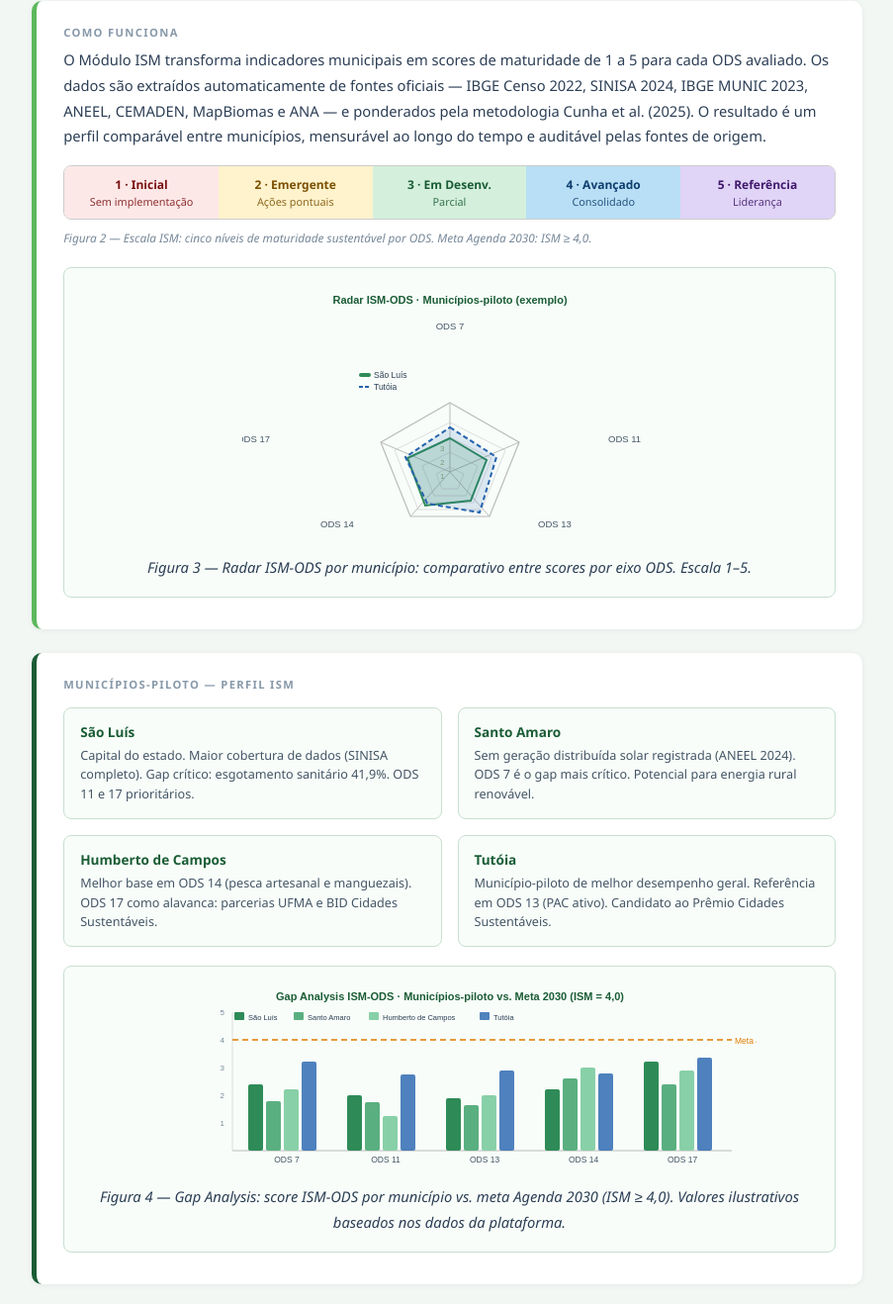
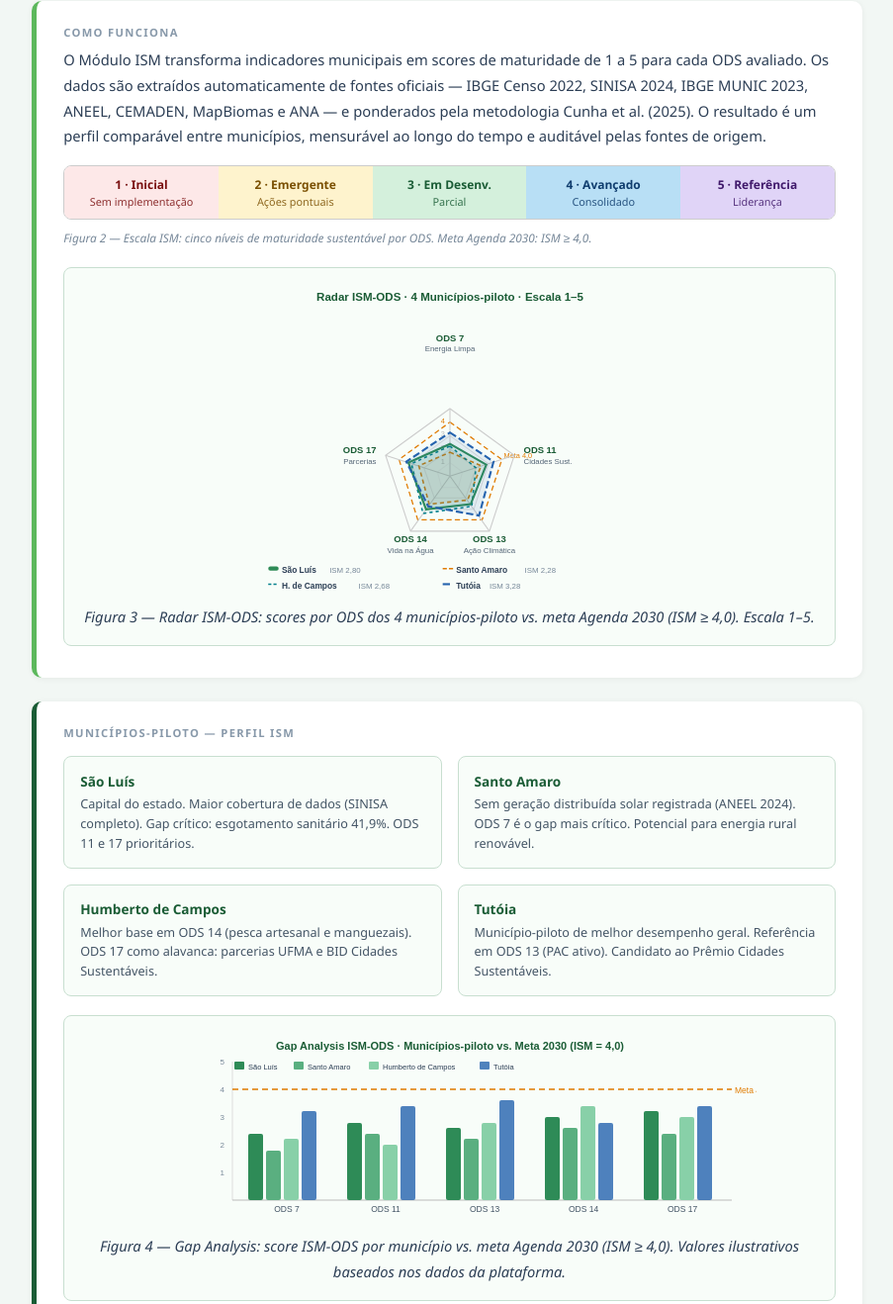
Before and after one commit to darlianecunha/radarods2, a plain HTML site: page index.html in a window 1280 px wide. Shown: the part 1193-2511 px from the top of the page at 99% size, without its empty margins (188-1091 px from the left). Drawn offline with Linux system fonts and the light colour scheme.

Commit message:
Add files via upload

```diff
--- a/index.html
+++ b/index.html
@@ -409,67 +409,67 @@
     </div>
     <p class="fig-caption" style="margin-top:0.5rem; font-style:italic; font-size:0.74rem; color:#778899;">Figura 2 — Escala ISM: cinco níveis de maturidade sustentável por ODS. Meta Agenda 2030: ISM ≥ 4,0.</p>
 
-    <!-- Figura: radar ISM por município -->
+    <!-- Figura: radar ISM por município — todos os 4 municípios-piloto -->
+    <!-- Centro (200,185), eixo 65px. Vetores: ODS7(0,-1), ODS11(0.951,-0.309), ODS13(0.588,0.809), ODS14(-0.588,0.809), ODS17(-0.951,-0.309) -->
+    <!-- Scores: SL(2.4/2.8/2.6/3.0/3.2) SA(1.8/2.4/2.2/2.6/2.4) HC(2.2/2.0/2.8/3.0/3.0) T(3.2/3.4/3.6/2.8/3.4) -->
     <div class="fig-wrap" style="margin-top:1.2rem;">
-      <svg viewBox="0 0 420 260" xmlns="http://www.w3.org/2000/svg" style="width:100%;max-width:420px;">
-        <text x="210" y="20" font-family="Arial" font-size="11" fill="#1a5c35" text-anchor="middle" font-weight="700">Radar ISM-ODS · Municípios-piloto (exemplo)</text>
-        <!-- Axes labels -->
-        <text x="210" y="46" font-family="Arial" font-size="9.5" fill="#445566" text-anchor="middle">ODS 7</text>
-        <text x="370" y="160" font-family="Arial" font-size="9.5" fill="#445566" text-anchor="start">ODS 11</text>
-        <text x="316" y="246" font-family="Arial" font-size="9.5" fill="#445566" text-anchor="middle">ODS 13</text>
-        <text x="96" y="246" font-family="Arial" font-size="9.5" fill="#445566" text-anchor="middle">ODS 14</text>
-        <text x="28" y="160" font-family="Arial" font-size="9.5" fill="#445566" text-anchor="end">ODS 17</text>
-        <!-- Center -->
-        <!-- Grid circles (5 levels) -->
-        <!-- Level 1 -->
-        <polygon points="210,185 224,192 218,207 202,207 196,192" fill="none" stroke="#ddd" stroke-width="1"/>
-        <!-- Level 2 -->
-        <polygon points="210,170 238,184 226,214 194,214 182,184" fill="none" stroke="#ddd" stroke-width="1"/>
-        <!-- Level 3 -->
-        <polygon points="210,155 252,176 234,221 186,221 168,176" fill="none" stroke="#ddd" stroke-width="1"/>
-        <!-- Level 4 -->
-        <polygon points="210,140 266,168 242,228 178,228 154,168" fill="none" stroke="#ddd" stroke-width="1"/>
-        <!-- Level 5 = outer -->
-        <polygon points="210,120 280,160 250,235 170,235 140,160" fill="none" stroke="#bbb" stroke-width="1.2"/>
-        <!-- Axes -->
-        <line x1="210" y1="190" x2="210" y2="120" stroke="#bbb" stroke-width="1"/>
-        <line x1="210" y1="190" x2="280" y2="160" stroke="#bbb" stroke-width="1"/>
-        <line x1="210" y1="190" x2="250" y2="235" stroke="#bbb" stroke-width="1"/>
-        <line x1="210" y1="190" x2="170" y2="235" stroke="#bbb" stroke-width="1"/>
-        <line x1="210" y1="190" x2="140" y2="160" stroke="#bbb" stroke-width="1"/>
-        <!-- São Luís (ISM scores: ODS7=2.4, ODS11=2.8, ODS13=2.6, ODS14=3.0, ODS17=3.2) -->
-        <!-- Mapping: score/5 * axis_length, along each axis from center 210,190 -->
-        <!-- ODS7 up: center+score*14px up = 190 - (2.4/5)*70 = 190-33.6=156.4 → 210,156 -->
-        <!-- ODS11 right: 210+cos(-18°)*score*14, 190+sin(-18°)*score*14 → complex, simplify to pentagon coords -->
-        <!-- Let's just place approximate polygon for 3 municipalities -->
-        <!-- São Luís scores ~: ODS7=2.4→ pos along axis 0.48*70=33.6 from center -->
-        <!-- Pentagon axes from center 210,190: up=0°, right=72°, bottom-right=144°, bottom-left=216°, left=288° -->
-        <!-- Axis vectors: up(0,-1), right+down(0.951,-0.309), rightdown(0.588,0.809), leftdown(-0.588,0.809), left(-0.951,-0.309) -->
-        <!-- São Luís: ODS7=2.4, ODS11=2.8, ODS13=2.6, ODS14=3.0, ODS17=3.2 | max=5, range=70px -->
-        <!-- Points: ODS7: 210+0*33.6, 190+(-1)*33.6 = 210,156.4 -->
-        <!-- ODS11: 210+(0.951)*39.2, 190+(-0.309)*39.2 = 247.3,177.9 -->
-        <!-- ODS13: 210+(0.588)*36.4, 190+(0.809)*36.4 = 231.4,219.4 -->
-        <!-- ODS14: 210+(-0.588)*42, 190+(0.809)*42 = 185.3,224 -->
-        <!-- ODS17: 210+(-0.951)*44.8, 190+(-0.309)*44.8 = 167.4,176.1 -->
-        <polygon points="210,156 247,178 231,219 185,224 167,176" fill="rgba(46,139,87,0.18)" stroke="#2e8b57" stroke-width="2"/>
-        <!-- Tutóia: ODS7=3.2, ODS11=3.5, ODS13=3.6, ODS14=2.8, ODS17=3.4 -->
-        <!-- ODS7: 190-0.64*70=190-44.8→145.2 → 210,145 -->
-        <!-- ODS11: 210+0.951*49, 190-0.309*49 = 256.6,174.8 -->
-        <!-- ODS13: 210+0.588*50.4, 190+0.809*50.4 = 239.6,230.8 -->
-        <!-- ODS14: 210-0.588*39.2, 190+0.809*39.2 = 186.9,221.7 -->
-        <!-- ODS17: 210-0.951*47.6, 190-0.309*47.6 = 164.7,175.3 -->
-        <polygon points="210,145 257,175 240,231 187,222 165,175" fill="rgba(37,99,174,0.14)" stroke="#2563ae" stroke-width="2" stroke-dasharray="5,3"/>
-        <!-- Legend -->
-        <rect x="118" y="90" width="12" height="4" fill="#2e8b57" rx="2"/>
-        <text x="133" y="95" font-family="Arial" font-size="8.5" fill="#2c3e55">São Luís</text>
-        <line x1="118" y1="104" x2="130" y2="104" stroke="#2563ae" stroke-width="2" stroke-dasharray="4,2"/>
-        <text x="133" y="107" font-family="Arial" font-size="8.5" fill="#2c3e55">Tutóia</text>
-        <!-- Score labels on axes -->
-        <text x="200" y="169" font-family="Arial" font-size="8" fill="#7a9a7a">3</text>
-        <text x="200" y="183" font-family="Arial" font-size="8" fill="#7a9a7a">2</text>
-        <text x="200" y="197" font-family="Arial" font-size="8" fill="#7a9a7a">1</text>
+      <svg viewBox="0 0 400 295" xmlns="http://www.w3.org/2000/svg" style="width:100%;max-width:420px;">
+        <!-- Título -->
+        <text x="200" y="16" font-family="Arial" font-size="11" fill="#1a5c35" text-anchor="middle" font-weight="700">Radar ISM-ODS · 4 Municípios-piloto · Escala 1–5</text>
+        <!-- Rótulos dos eixos ODS -->
+        <text x="200" y="55" font-family="Arial" font-size="9" fill="#1a5c35" text-anchor="middle" font-weight="700">ODS 7</text>
+        <text x="200" y="65" font-family="Arial" font-size="7.5" fill="#556677" text-anchor="middle">Energia Limpa</text>
+        <text x="271" y="163" font-family="Arial" font-size="9" fill="#1a5c35" text-anchor="start" font-weight="700">ODS 11</text>
+        <text x="271" y="173" font-family="Arial" font-size="7.5" fill="#556677" text-anchor="start">Cidades Sust.</text>
+        <text x="238" y="249" font-family="Arial" font-size="9" fill="#1a5c35" text-anchor="middle" font-weight="700">ODS 13</text>
+        <text x="238" y="259" font-family="Arial" font-size="7.5" fill="#556677" text-anchor="middle">Ação Climática</text>
+        <text x="162" y="249" font-family="Arial" font-size="9" fill="#1a5c35" text-anchor="middle" font-weight="700">ODS 14</text>
+        <text x="162" y="259" font-family="Arial" font-size="7.5" fill="#556677" text-anchor="middle">Vida na Água</text>
+        <text x="129" y="163" font-family="Arial" font-size="9" fill="#1a5c35" text-anchor="end" font-weight="700">ODS 17</text>
+        <text x="129" y="173" font-family="Arial" font-size="7.5" fill="#556677" text-anchor="end">Parcerias</text>
+        <!-- Grade (níveis 1–5) -->
+        <polygon points="200,172 212,181 208,196 192,196 188,181" fill="none" stroke="#f0f0f0" stroke-width="1"/>
+        <polygon points="200,159 225,177 215,206 185,206 175,177" fill="none" stroke="#e5e5e5" stroke-width="1"/>
+        <polygon points="200,146 237,173 223,217 177,217 163,173" fill="none" stroke="#ddd" stroke-width="1"/>
+        <!-- Nível 4 = Meta 4,0 (laranja tracejado) -->
+        <polygon points="200,133 250,169 231,227 169,227 151,169" fill="none" stroke="#e07b00" stroke-width="1.2" stroke-dasharray="5,3"/>
+        <text x="252" y="168" font-family="Arial" font-size="7" fill="#e07b00">Meta 4,0</text>
+        <polygon points="200,120 262,165 238,238 162,238 138,165" fill="none" stroke="#ccc" stroke-width="1"/>
+        <!-- Eixos do centro (200,185) até nível 5 -->
+        <line x1="200" y1="185" x2="200" y2="120" stroke="#ccc" stroke-width="1"/>
+        <line x1="200" y1="185" x2="262" y2="165" stroke="#ccc" stroke-width="1"/>
+        <line x1="200" y1="185" x2="238" y2="238" stroke="#ccc" stroke-width="1"/>
+        <line x1="200" y1="185" x2="162" y2="238" stroke="#ccc" stroke-width="1"/>
+        <line x1="200" y1="185" x2="138" y2="165" stroke="#ccc" stroke-width="1"/>
+        <!-- Marcadores de escala no eixo ODS 7 -->
+        <text x="195" y="173" font-family="Arial" font-size="7" fill="#bbb" text-anchor="end">1</text>
+        <text x="195" y="160" font-family="Arial" font-size="7" fill="#bbb" text-anchor="end">2</text>
+        <text x="195" y="147" font-family="Arial" font-size="7" fill="#bbb" text-anchor="end">3</text>
+        <text x="195" y="134" font-family="Arial" font-size="7" fill="#e07b00" text-anchor="end">4</text>
+        <!-- Polígonos dos municípios (do menor para o maior ISM) -->
+        <!-- Santo Amaro ISM 2,28 — laranja tracejado -->
+        <polygon points="200,162 230,175 217,208 180,212 170,175" fill="rgba(224,123,0,0.08)" stroke="#e07b00" stroke-width="1.5" stroke-dasharray="4,3"/>
+        <!-- Humberto de Campos ISM 2,68 — azul-petróleo pontilhado | ODS14=3.4: d=44.2→(174,221) -->
+        <polygon points="200,156 225,177 221,214 174,221 163,173" fill="rgba(0,127,140,0.08)" stroke="#007f8c" stroke-width="1.5" stroke-dasharray="3,3"/>
+        <!-- São Luís ISM 2,80 — verde contínuo -->
+        <polygon points="200,154 235,174 220,212 177,217 160,172" fill="rgba(46,139,87,0.12)" stroke="#2e8b57" stroke-width="2"/>
+        <!-- Tutóia ISM 3,28 — azul tracejado longo -->
+        <polygon points="200,143 242,171 228,223 179,214 158,171" fill="rgba(37,99,174,0.1)" stroke="#2563ae" stroke-width="2" stroke-dasharray="7,3"/>
+        <!-- Legenda em duas linhas na parte inferior -->
+        <rect x="25" y="272" width="10" height="4" fill="#2e8b57" rx="2"/>
+        <text x="38" y="278" font-family="Arial" font-size="8" fill="#2c3e55" font-weight="600">São Luís</text>
+        <text x="84" y="278" font-family="Arial" font-size="7.5" fill="#778899">ISM 2,80</text>
+        <line x1="193" y1="274" x2="203" y2="274" stroke="#e07b00" stroke-width="1.5" stroke-dasharray="4,2"/>
+        <text x="206" y="278" font-family="Arial" font-size="8" fill="#2c3e55" font-weight="600">Santo Amaro</text>
+        <text x="272" y="278" font-family="Arial" font-size="7.5" fill="#778899">ISM 2,28</text>
+        <line x1="25" y1="289" x2="35" y2="289" stroke="#007f8c" stroke-width="1.5" stroke-dasharray="3,2"/>
+        <text x="38" y="293" font-family="Arial" font-size="8" fill="#2c3e55" font-weight="600">H. de Campos</text>
+        <text x="112" y="293" font-family="Arial" font-size="7.5" fill="#778899">ISM 2,68</text>
+        <line x1="193" y1="289" x2="203" y2="289" stroke="#2563ae" stroke-width="2" stroke-dasharray="7,3"/>
+        <text x="206" y="293" font-family="Arial" font-size="8" fill="#2c3e55" font-weight="600">Tutóia</text>
+        <text x="238" y="293" font-family="Arial" font-size="7.5" fill="#778899">ISM 3,28</text>
       </svg>
-      <p class="fig-caption">Figura 3 — Radar ISM-ODS por município: comparativo entre scores por eixo ODS. Escala 1–5.</p>
+      <p class="fig-caption">Figura 3 — Radar ISM-ODS: scores por ODS dos 4 municípios-piloto vs. meta Agenda 2030 (ISM ≥ 4,0). Escala 1–5.</p>
     </div>
   </div>
 
@@ -521,47 +521,42 @@
           <rect x="142" y="108" width="15" height="62" fill="#88d0a8" rx="2"/>
           <rect x="160" y="80" width="15" height="90" fill="#2563ae" rx="2" opacity="0.8"/>
         </g>
-        <!-- ODS 11: SL=2.8, SA=2.5, HC=2.0, T=3.5 -->
-        <!-- 2.8→ 30+84=114, h=56; 2.5→30+91=121,h=49; 2.0→30+105=135,h=35; 3.5→30+63=93,h=77 -->
+        <!-- ODS 11: SL=2.8, SA=2.4, HC=2.0, T=3.4 -->
+        <!-- y_top=170-score/5*140; h=score/5*140 -->
+        <!-- SL:2.8→h=78,y=92; SA:2.4→h=67,y=103; HC:2.0→h=56,y=114; T:3.4→h=95,y=75 -->
         <g>
           <text x="245" y="182" font-family="Arial" font-size="8.5" fill="#445566" text-anchor="middle">ODS 11</text>
-          <rect x="206" y="114" width="15" height="56" fill="#2e8b57" rx="2"/>
-          <rect x="224" y="121" width="15" height="49" fill="#5aaf80" rx="2"/>
-          <rect x="242" y="135" width="15" height="35" fill="#88d0a8" rx="2"/>
-          <rect x="260" y="93" width="15" height="77" fill="#2563ae" rx="2" opacity="0.8"/>
+          <rect x="206" y="92" width="15" height="78" fill="#2e8b57" rx="2"/>
+          <rect x="224" y="103" width="15" height="67" fill="#5aaf80" rx="2"/>
+          <rect x="242" y="114" width="15" height="56" fill="#88d0a8" rx="2"/>
+          <rect x="260" y="75" width="15" height="95" fill="#2563ae" rx="2" opacity="0.8"/>
         </g>
-        <!-- ODS 13: SL=2.6, SA=2.3, HC=2.8, T=3.6 -->
-        <!-- 2.6→ 30+87.2=117.2,h=52.8; 2.3→30+94.4=124.4,h=45.6; 2.8→30+84=114,h=56; 3.6→30+59.2=89.2,h=80.8 -->
+        <!-- ODS 13: SL=2.6, SA=2.2, HC=2.8, T=3.6 -->
+        <!-- SL:2.6→h=73,y=97; SA:2.2→h=62,y=108; HC:2.8→h=78,y=92; T:3.6→h=101,y=69 -->
         <g>
           <text x="345" y="182" font-family="Arial" font-size="8.5" fill="#445566" text-anchor="middle">ODS 13</text>
-          <rect x="306" y="117" width="15" height="53" fill="#2e8b57" rx="2"/>
-          <rect x="324" y="124" width="15" height="46" fill="#5aaf80" rx="2"/>
-          <rect x="342" y="114" width="15" height="56" fill="#88d0a8" rx="2"/>
-          <rect x="360" y="89" width="15" height="81" fill="#2563ae" rx="2" opacity="0.8"/>
+          <rect x="306" y="97" width="15" height="73" fill="#2e8b57" rx="2"/>
+          <rect x="324" y="108" width="15" height="62" fill="#5aaf80" rx="2"/>
+          <rect x="342" y="92" width="15" height="78" fill="#88d0a8" rx="2"/>
+          <rect x="360" y="69" width="15" height="101" fill="#2563ae" rx="2" opacity="0.8"/>
         </g>
-        <!-- ODS 14: SL=2.2, SA=2.6, HC=3.0, T=2.8 -->
-        <!-- 2.2→30+78.4=108.4,h=61.6; 2.6→30+87.2=117.2,h=52.8; 3.0→30+98=128,h=42; 2.8→30+84=114,h=56 -->
-        <!-- Wait, y=30+(5-score)/5*140. 3.0→ 30+(2/5)*140=30+56=86, h=84. Let me recalc -->
-        <!-- y_top = 30+(5-score)/5*140; height = score/5*140 -->
-        <!-- SL: 2.2 → top=30+78.4=108.4, h=61.6 -->
-        <!-- SA: 2.6 → top=30+67.2=97.2, h=72.8 -->
-        <!-- HC: 3.0 → top=30+56=86, h=84 -->
-        <!-- T: 2.8 → top=30+61.6=91.6, h=78.4 -->
+        <!-- ODS 14: SL=3.0, SA=2.6, HC=3.4, T=2.8 -->
+        <!-- SL:3.0→h=84,y=86; SA:2.6→h=73,y=97; HC:3.4→h=95,y=75; T:2.8→h=78,y=92 -->
         <g>
           <text x="445" y="182" font-family="Arial" font-size="8.5" fill="#445566" text-anchor="middle">ODS 14</text>
-          <rect x="406" y="108" width="15" height="62" fill="#2e8b57" rx="2"/>
+          <rect x="406" y="86" width="15" height="84" fill="#2e8b57" rx="2"/>
           <rect x="424" y="97" width="15" height="73" fill="#5aaf80" rx="2"/>
-          <rect x="442" y="86" width="15" height="84" fill="#88d0a8" rx="2"/>
+          <rect x="442" y="75" width="15" height="95" fill="#88d0a8" rx="2"/>
           <rect x="460" y="92" width="15" height="78" fill="#2563ae" rx="2" opacity="0.8"/>
         </g>
-        <!-- ODS 17: SL=3.2, SA=2.4, HC=2.9, T=3.4 -->
-        <!-- SL: top=30+50.4=80.4, h=89.6; SA: top=30+72.8=102.8, h=67.2; HC: top=30+58.8=88.8, h=81.2; T: top=30+45.6=75.6, h=94.4 -->
+        <!-- ODS 17: SL=3.2, SA=2.4, HC=3.0, T=3.4 -->
+        <!-- SL:3.2→h=90,y=80; SA:2.4→h=67,y=103; HC:3.0→h=84,y=86; T:3.4→h=95,y=75 -->
         <g>
           <text x="545" y="182" font-family="Arial" font-size="8.5" fill="#445566" text-anchor="middle">ODS 17</text>
           <rect x="506" y="80" width="15" height="90" fill="#2e8b57" rx="2"/>
           <rect x="524" y="103" width="15" height="67" fill="#5aaf80" rx="2"/>
-          <rect x="542" y="89" width="15" height="81" fill="#88d0a8" rx="2"/>
-          <rect x="560" y="76" width="15" height="94" fill="#2563ae" rx="2" opacity="0.8"/>
+          <rect x="542" y="86" width="15" height="84" fill="#88d0a8" rx="2"/>
+          <rect x="560" y="75" width="15" height="95" fill="#2563ae" rx="2" opacity="0.8"/>
         </g>
         <!-- Legend -->
         <rect x="92" y="30" width="10" height="8" fill="#2e8b57" rx="1"/>
```
